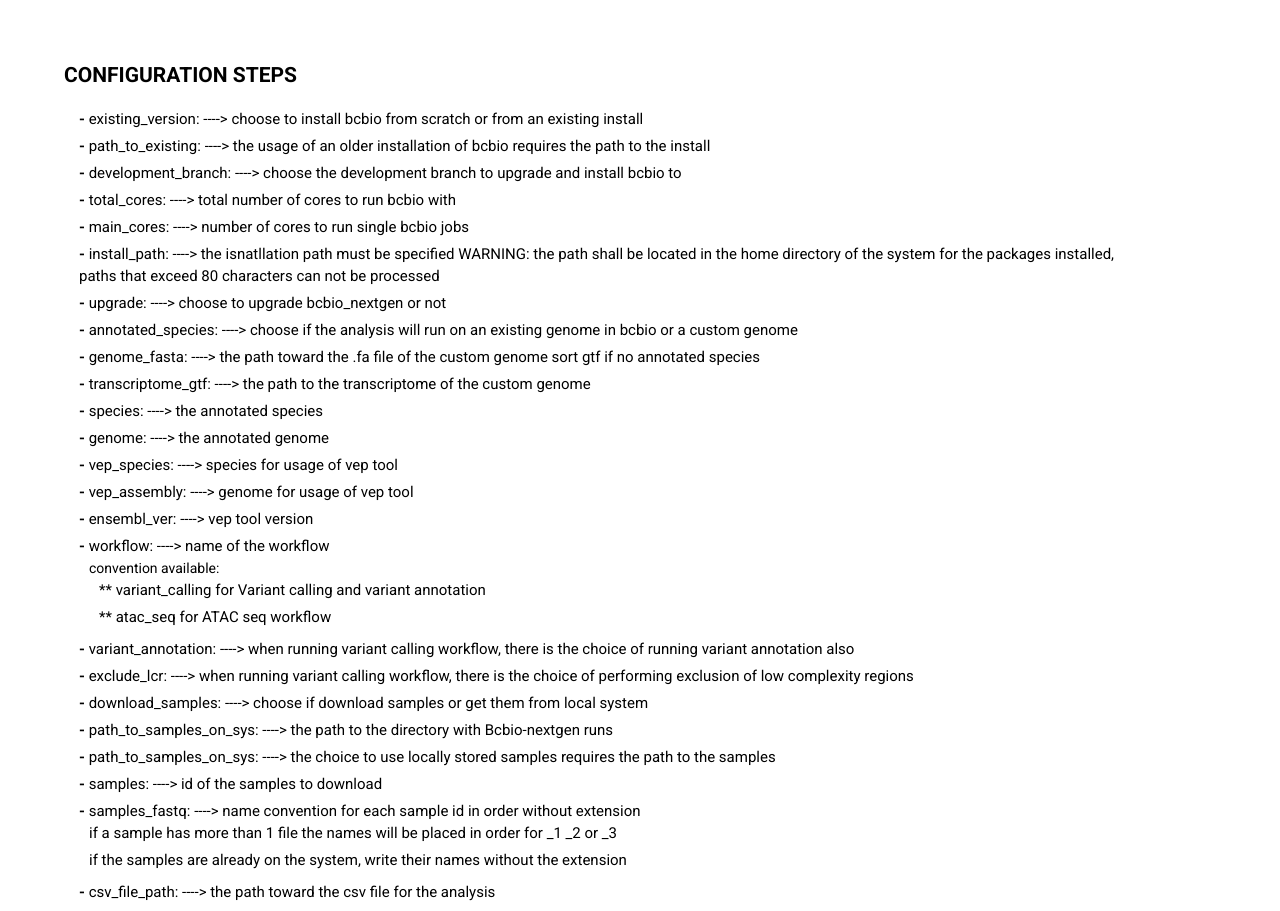
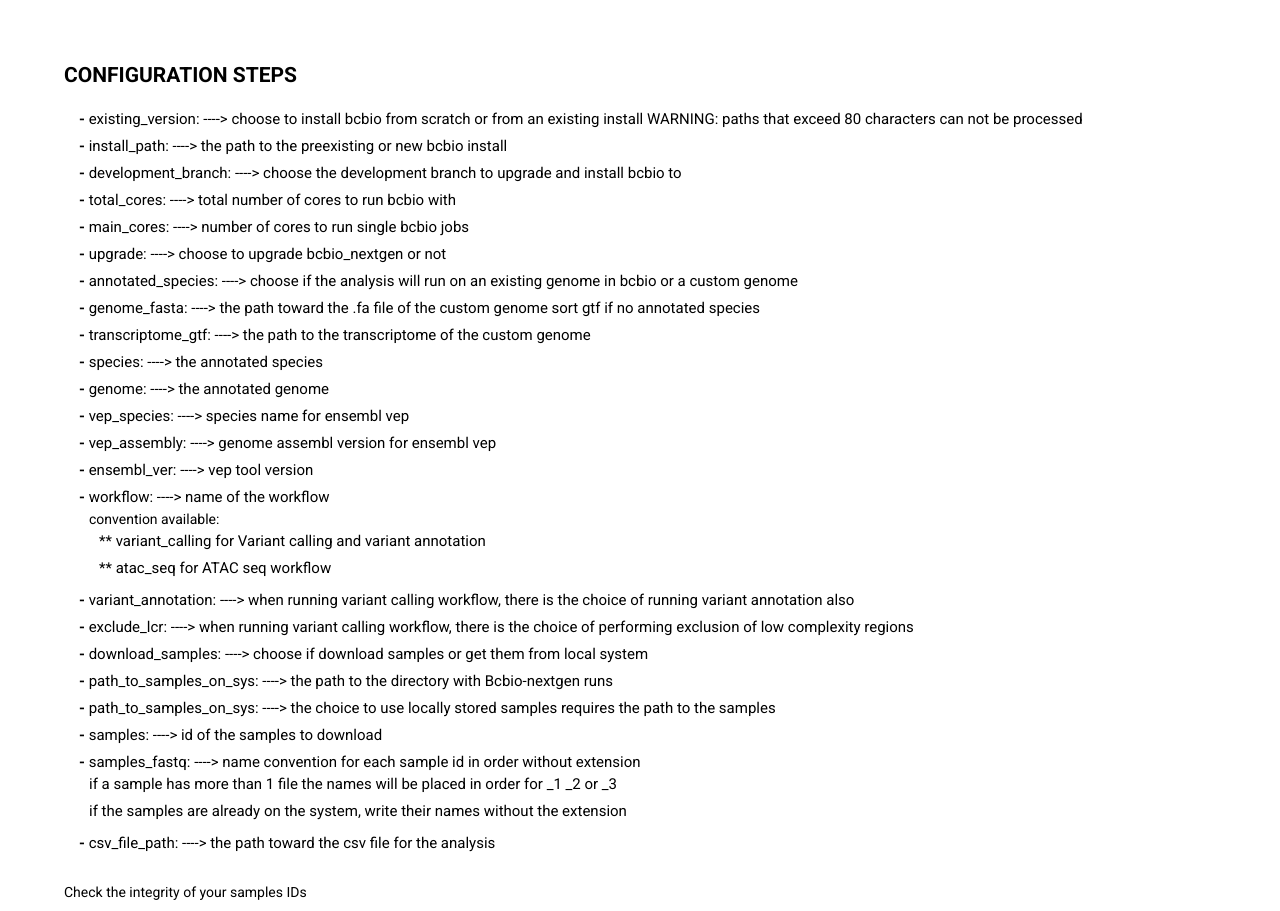
Before and after one commit to amizeranschi/bcbio-nextgen-ui, a plain HTML site: page bcbio_wrapper_scripts/web/help.html in a window 1280 px wide. Shown: the top 911 px of the page. Drawn offline with Linux system fonts and the light colour scheme; a script that the page names is missing.

```diff
--- a/bcbio_wrapper_scripts/web/help.html
+++ b/bcbio_wrapper_scripts/web/help.html
@@ -23,20 +23,19 @@
 		<br>
 		<div style="padding-left: 15px; color: black;">
 			<ul>
-				<li><strong> - </strong> existing_version: ----> choose to install bcbio from scratch or from an existing install</li>
-				<li><strong> - </strong>path_to_existing: ----> the usage of an older installation of bcbio requires the path to the install</li>
+				<li><strong> - </strong>existing_version: ----> choose to install bcbio from scratch or from an existing install WARNING: paths that exceed 80 characters can not be processed </li>
+				<li><strong> - </strong>install_path: ----> the path to the preexisting or new bcbio install</li>
 				<li><strong> - </strong>development_branch: ----> choose the development branch to upgrade and install bcbio to</li>
 				<li><strong> - </strong>total_cores: ----> total number of cores to run bcbio with </li>
 				<li><strong> - </strong>main_cores: ----> number of cores to run single bcbio jobs </li>
-				<li><strong> - </strong>install_path: ----> the isnatllation path must be specified WARNING: the path shall be located in the home directory of the system for the packages installed, paths that exceed 80 characters can not be processed </li>
 				<li><strong> - </strong>upgrade: ----> choose to upgrade bcbio_nextgen or not </li>
 				<li><strong> - </strong>annotated_species: ----> choose if the analysis will run on an existing genome in bcbio or a custom genome </li>
 				<li><strong> - </strong>genome_fasta: ----> the path toward the .fa file of the custom genome sort gtf if no annotated species </li>
 				<li><strong> - </strong>transcriptome_gtf: ----> the path to the transcriptome of the custom genome </li>
 				<li><strong> - </strong>species: ----> the annotated species </li>
 				<li><strong> - </strong>genome: ----> the annotated genome </li>
-				<li><strong> - </strong>vep_species: ----> species for usage of vep tool </li>
-				<li><strong> - </strong>vep_assembly: ----> genome for usage of vep tool </li>
+				<li><strong> - </strong>vep_species: ----> species name for ensembl vep </li>
+				<li><strong> - </strong>vep_assembly: ----> genome assembl version for ensembl vep </li>
 				<li><strong> - </strong>ensembl_ver: ----> vep tool version </li>
 				<li><strong> - </strong>workflow: ----> name of the workflow
 					<div style="padding-left: 10px; color: black;">
--- a/bcbio_wrapper_scripts/web/script.js
+++ b/bcbio_wrapper_scripts/web/script.js
@@ -30,7 +30,7 @@
 /*
 	For example: existing_version - yes
 					hide - install_path field
-					show - path_to_existing
+					show - install_path
 */
 function displayFieldOnCheckBox(id, onTrueFields, onFalseFields) {
 	// Get the checkbox
```
Also changed, not shown: bcbio_wrapper_scripts/web/run_config.html (+5 -19 lines), 3 other files.
